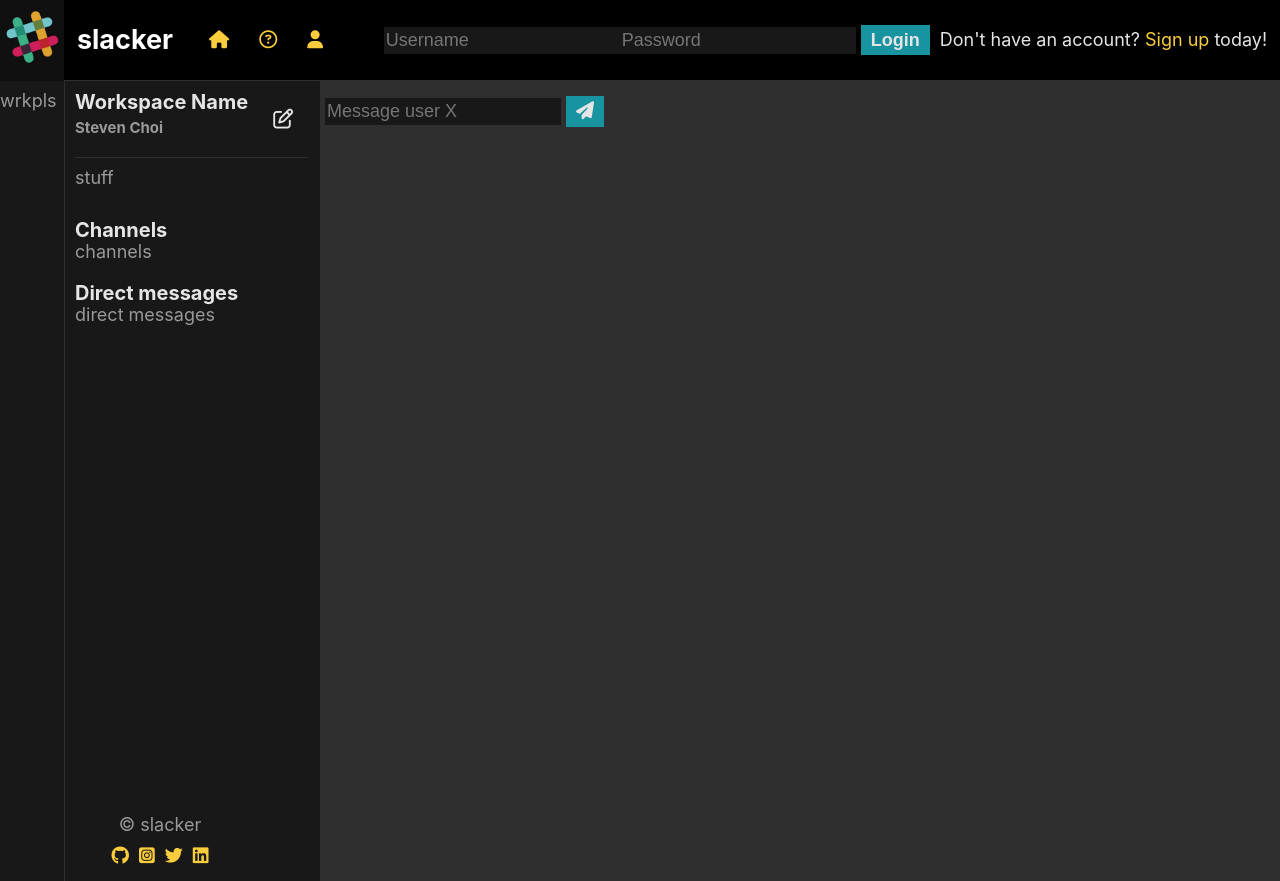
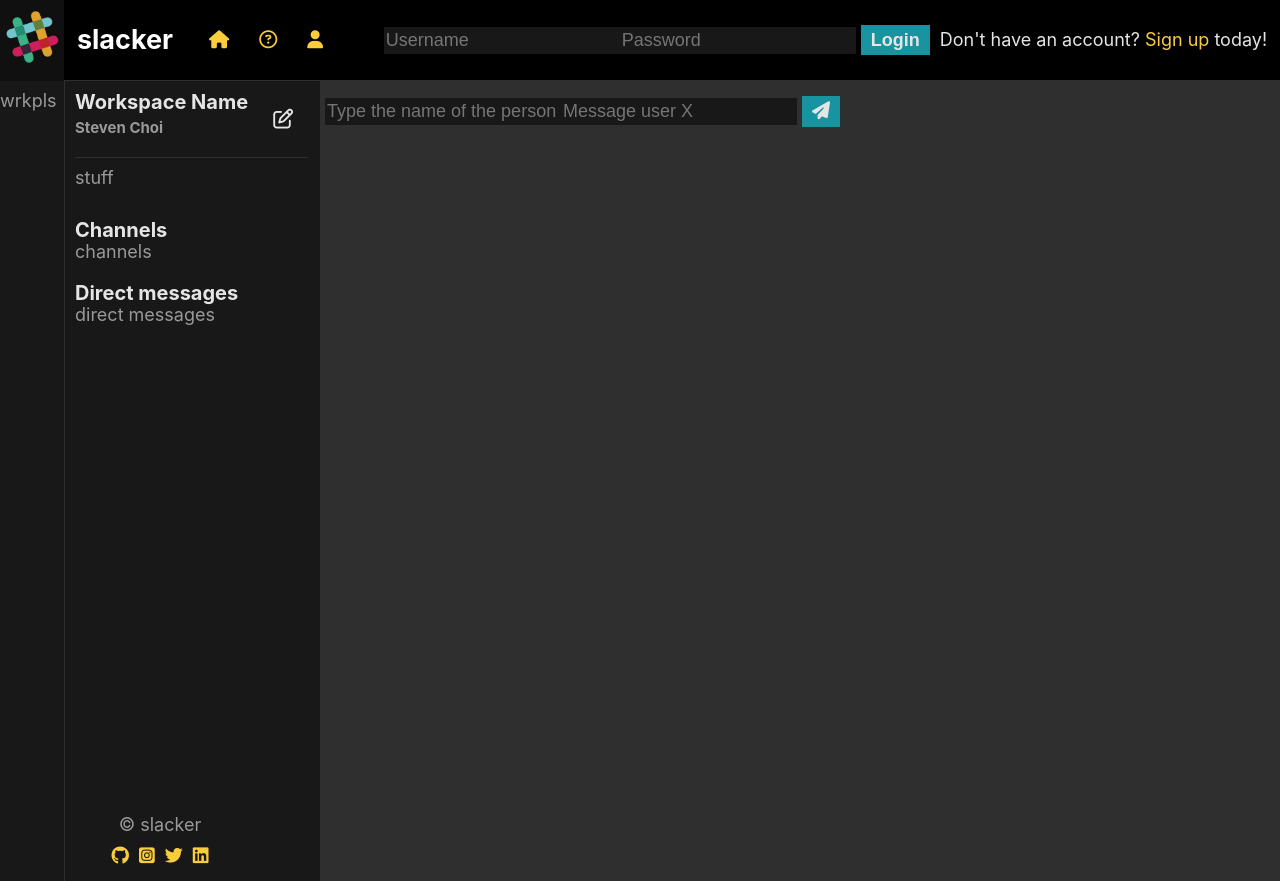
Before and after one commit to stevencschoi/slacker, a React (Create React App) app: page /chat/new in a window 1280 px wide. Built offline with nearby package versions, Linux system fonts and the light colour scheme.

Commit message:
msg context added

```diff
--- a/src/App.js
+++ b/src/App.js
@@ -10,6 +10,7 @@
 
 // import Footer from "./components/Footer";
 import { UserContextProvider } from "./components/UserContext";
+import { MsgContextProvider } from "./components/MsgContext";
 
 import "./styles/App.scss";
 import { BrowserRouter as Router, Route, Switch } from "react-router-dom";
@@ -32,7 +33,9 @@
               <Route path="/blog" exact component={Blog} />
               <Route path="/profile" exact component={Profile} />
               <Route path="/register" exact component={Register} />
-              <Route path="/chat/new" exact component={Chatroom} />
+              <MsgContextProvider>
+                <Route path="/chat/new" exact component={Chatroom} />
+              </MsgContextProvider>
             </Switch>
           </div>
         </UserContextProvider>
--- /dev/null
+++ b/src/components/MsgContext.js
@@ -0,0 +1,21 @@
+import React, { useState } from "react";
+
+const MsgContext = React.createContext([{}, () => {}]);
+
+const MsgContextProvider = props => {
+  const [state, setState] = useState({
+    msgInputs: {
+      message: "",
+      receiverId: "",
+      senderId: "",
+    },
+  });
+
+  return (
+    <MsgContext.Provider value={[state, setState]}>
+      {props.children}
+    </MsgContext.Provider>
+  );
+};
+
+export { MsgContext, MsgContextProvider };
--- a/src/components/channels/Chatbox.js
+++ b/src/components/channels/Chatbox.js
@@ -1,33 +1,29 @@
-import React, { useState } from "react";
+import React from "react";
 import Input from "../partials/Input";
 import Button from "../partials/Button";
 
-import axios from "axios";
+import { useMsgData } from "../../helpers/useMsgData";
 
 export default function Chatbox() {
-  // const { state } = useUserData();
-  const [message, setMessage] = useState("");
-
-  const handleInputChange = e => {
-    e.persist();
-    setMessage(e.target.value);
-  };
-
-  const submitMessage = e => {
-    e.preventDefault();
-    console.log("message is:", message);
-  };
+  const { state, handleMsgChange, handleMsgSubmit } = useMsgData();
 
   return (
-    <form onSubmit={submitMessage}>
+    <form onSubmit={handleMsgSubmit}>
       <Input
         type="text"
+        name="receiver"
+        placeholder="Type the name of the person"
+        value={state.msgInputs.receiver}
+        onChange={handleMsgChange}
+      />
+      <Input
+        type="textarea"
         name="message"
         placeholder="Message user X"
-        value={message}
-        onChange={handleInputChange}
+        value={state.msgInputs.message}
+        onChange={handleMsgChange}
       />
-      <Button>
+      <Button type="submit">
         <i className="fas fa-paper-plane"></i>
       </Button>
     </form>
--- /dev/null
+++ b/src/helpers/useMsgData.js
@@ -0,0 +1,48 @@
+import { useContext } from "react";
+import { MsgContext } from "../components/MsgContext";
+import axios from "axios";
+import Cookies from "js-cookie";
+
+export function useMsgData() {
+  const [state, setState] = useContext(MsgContext);
+
+  const clearMsg = () => {
+    setState(prev => ({
+      ...prev,
+      msgInputs: {
+        message: "",
+      },
+    }));
+  };
+
+  const handleMsgChange = e => {
+    e.persist();
+    const msgValues = { ...state.inputs, [e.target.name]: e.target.value };
+    setState(prev => ({
+      ...prev,
+      msgInputs: msgValues,
+    }));
+  };
+
+  const handleMsgSubmit = e => {
+    e.preventDefault();
+    axios
+      .post("http://localhost:2468/chat/send", {
+        senderId: Cookies.get("userId"),
+        receiverId: state.msgInputs.receiverId,
+        message: state.msgInputs.message,
+      })
+      .then(res => {
+        console.log("res", res.data);
+        clearMsg();
+        console.log("state", state.msgInputs);
+      })
+      .catch(err => console.error(err));
+  };
+
+  return {
+    state,
+    handleMsgChange,
+    handleMsgSubmit,
+  };
+}
--- a/src/helpers/useUserData.js
+++ b/src/helpers/useUserData.js
@@ -20,7 +20,6 @@
 
   const handleSubmitLogin = e => {
     e.preventDefault();
-    // console.log(state.inputs);
     axios
       .post("http://localhost:2468/login", {
         username: state.inputs.username,
@@ -55,7 +54,6 @@
     if (state.inputs.password !== state.inputs.passwordConfirmation) {
       return alert("Passwords don't match");
     }
-    // console.log(state.inputs);
     axios
       .post("http://localhost:2468/register", {
         inputs: state.inputs,
```
